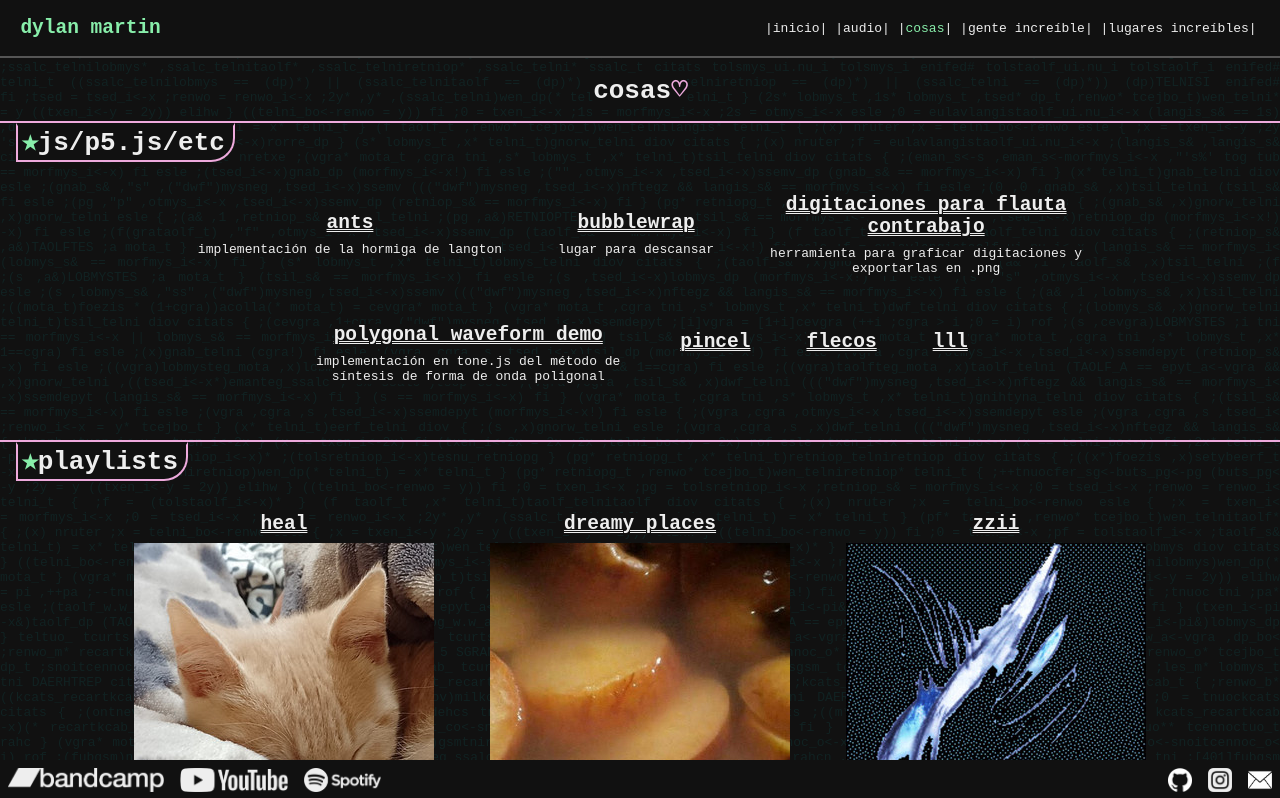
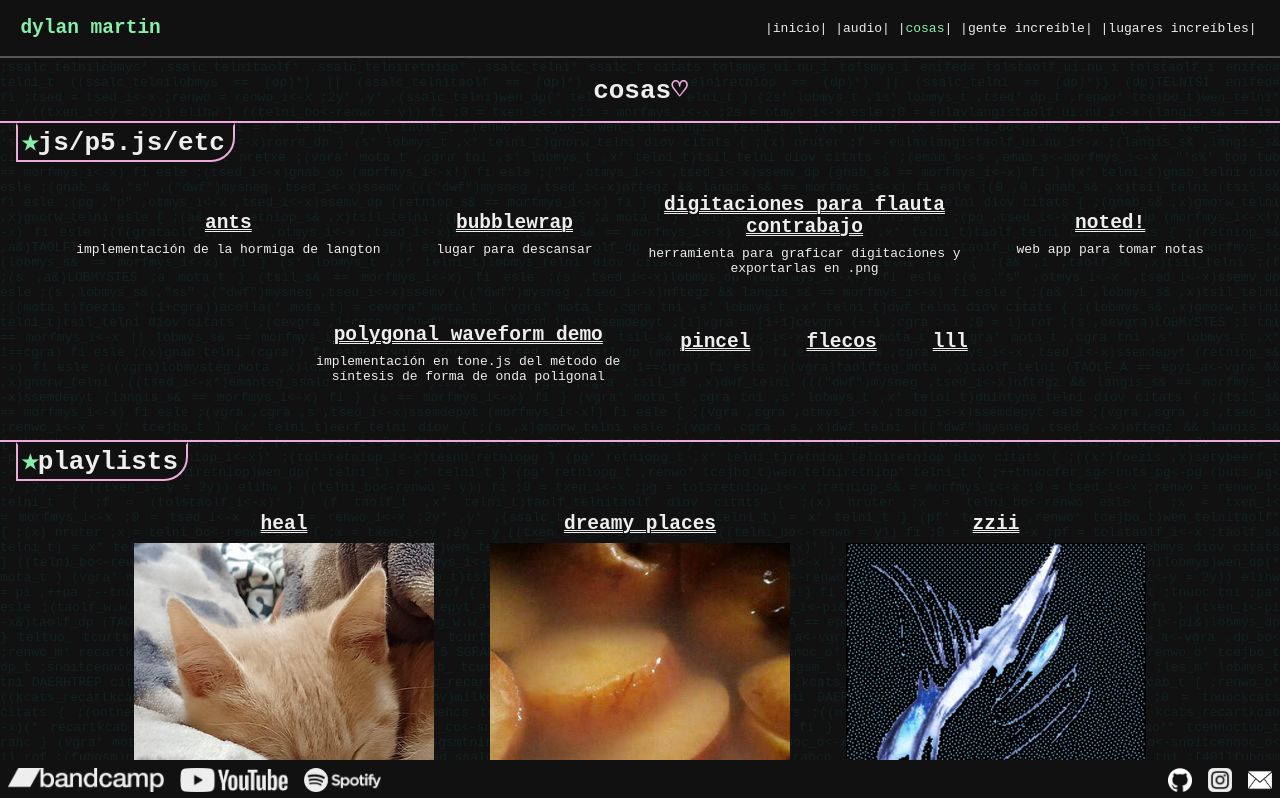
Before and after one commit to martindylan/martindylan.github.io, a React (Create React App) app: page /cosas in a window 1280 px wide. Shown: the top 798 px of the page. Built offline with nearby package versions, Linux system fonts and the light colour scheme.

Commit message:
added noted! webapp

```diff
--- a/src/Routes/Cosas/Cosas.tsx
+++ b/src/Routes/Cosas/Cosas.tsx
@@ -16,6 +16,7 @@ export default function Cosas() {
         <Card name='ants' link='https://dylanmartin.neocities.org/cosas/ants/' description='implementación de la hormiga de langton' />
         <Card name='bubblewrap' link='https://dylanmartin.neocities.org/cosas/bubblewrap/' description='lugar para descansar' />
         <Card name='digitaciones para flauta contrabajo' link='https://dylanmartin.neocities.org/cosas/flauta/' description='herramienta para graficar digitaciones y exportarlas en .png' />
+        <Card name='noted!' link='https://martindylan.github.io/noted' description='web app para tomar notas' />
         <Card name='polygonal waveform demo' link='https://dylanmartin.neocities.org/cosas/polygon/' description='implementación en tone.js del método de síntesis de forma de onda poligonal' />
         <Card name='pincel' link='https://dylanmartin.neocities.org/cosas/pincel/' />
         <Card name='flecos' link='https://editor.p5js.org/teaecetyrannis/full/NCPv1uaMG' description='' />
```
